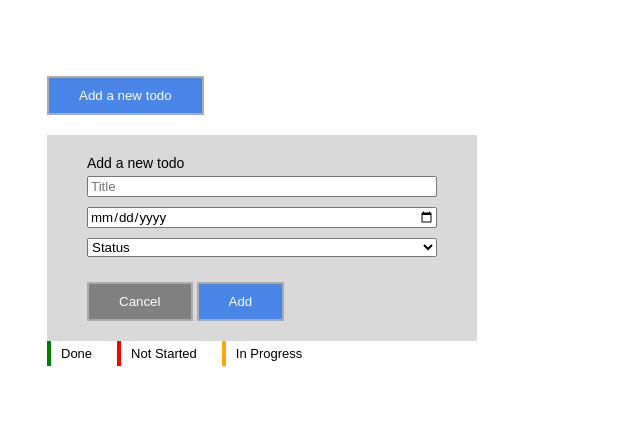
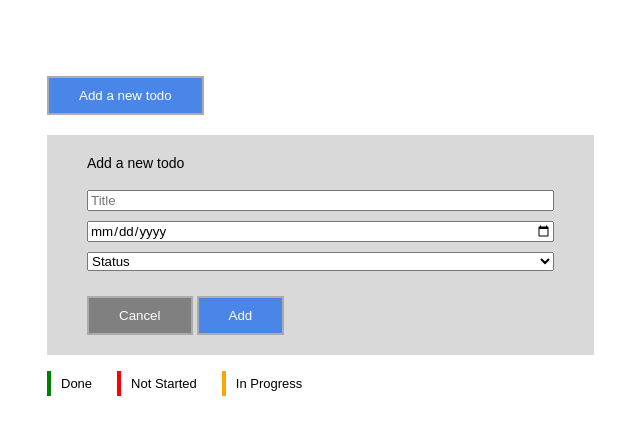
Before and after one commit to hannakorniienko/to-do-list, a plain HTML site: page index.html in a window 1280 px wide. Both pictures are taken after a click on the button "Add a new todo". Shown: the whole page, without its empty margins (9-649 px from the left). Drawn offline with Linux system fonts and the light colour scheme.

Commit message:
changed some styles

```diff
--- a/style.css
+++ b/style.css
@@ -33,7 +33,7 @@ p {
 
 form {
     display: none;
-    width: 30%;
+    width: 40%;
     background-color: #d9d9d9;
     padding: 20px 40px;
     margin-top: 20px;
@@ -102,7 +102,7 @@ li {
 }
 
 h4, p, ul {
-    margin: 0;
+    margin: 5;
 }
 
 li button {
```
